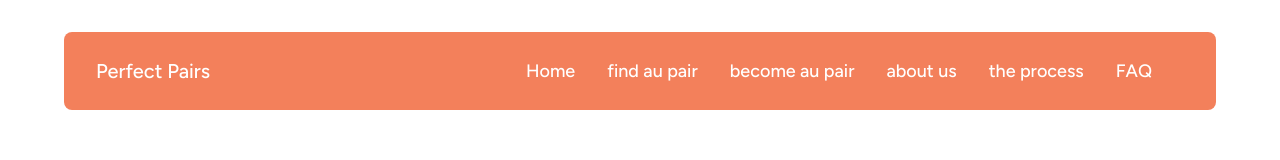
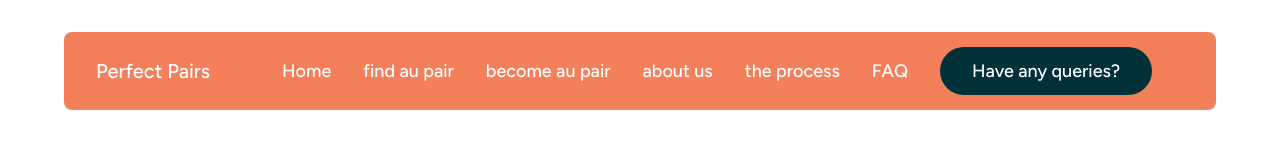
Before and after one commit to wilfred-html/perfect-pairs--2, a website: page index.html in a window 1280 px wide. Drawn offline with Linux system fonts and the light colour scheme; a web font is replaced by a local one.

Commit message:
#2: added btn secondary

```diff
--- a/index.html
+++ b/index.html
@@ -20,9 +20,10 @@
               <li class="perfect-header__link-items"><a href="#" class="perfect-header__link">about us</a></li>
               <li class="perfect-header__link-items"><a href="#" class="perfect-header__link">the process</a></li>
               <li class="perfect-header__link-items"><a href="#" class="perfect-header__link">FAQ</a></li>
+              <li class="perfect-header__link-items"><a href="#" class="perfect-header__link btn--secondary">Have any queries?</a></li>
             </ul>
 
-
+            <!-- <a href="#" class="perfect-header__mobile-nav"></a> -->
           </div>
         </nav>
       </div>
--- a/sass/structure/_components.scss
+++ b/sass/structure/_components.scss
@@ -5,7 +5,9 @@
   }
 
   &--secondary {
-    background-color: var(--secondary)
+    background-color: var(--secondary);
+    padding: 13px 32px;
+    border-radius: 32px;
   }
 }
 
```
Also changed, not shown: css/style.css.
